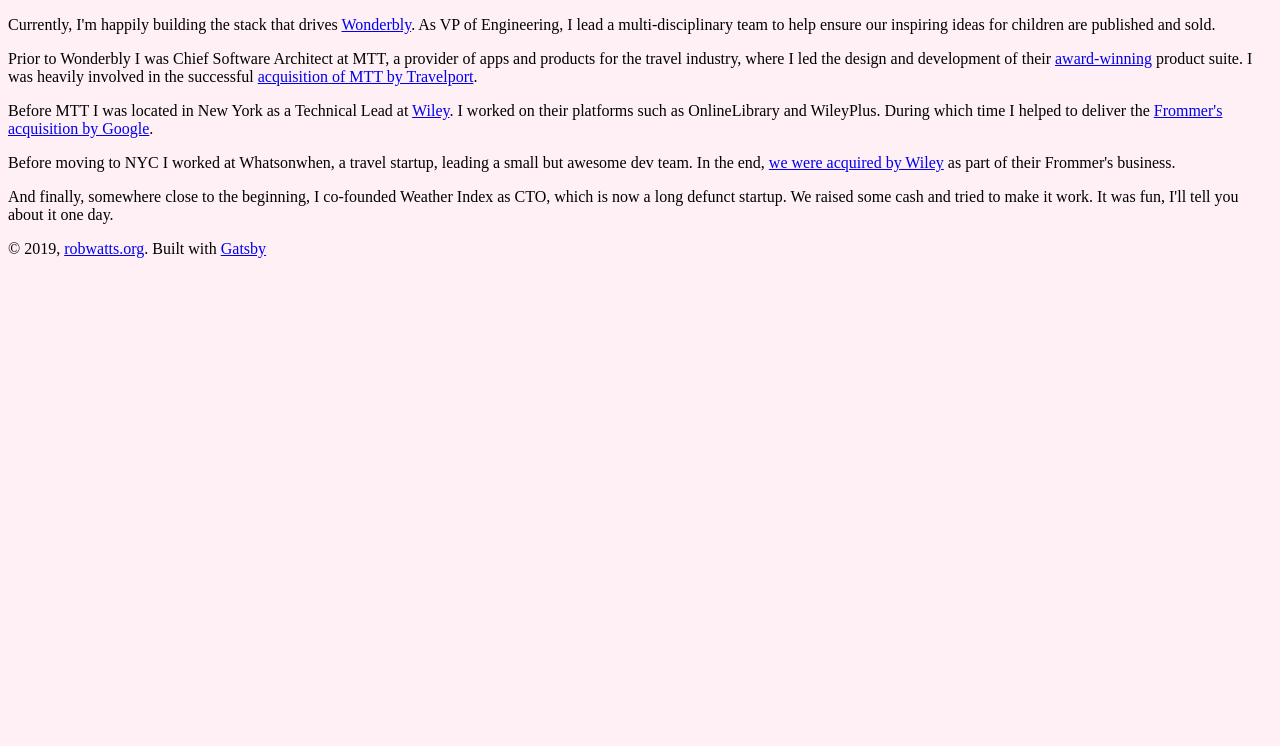
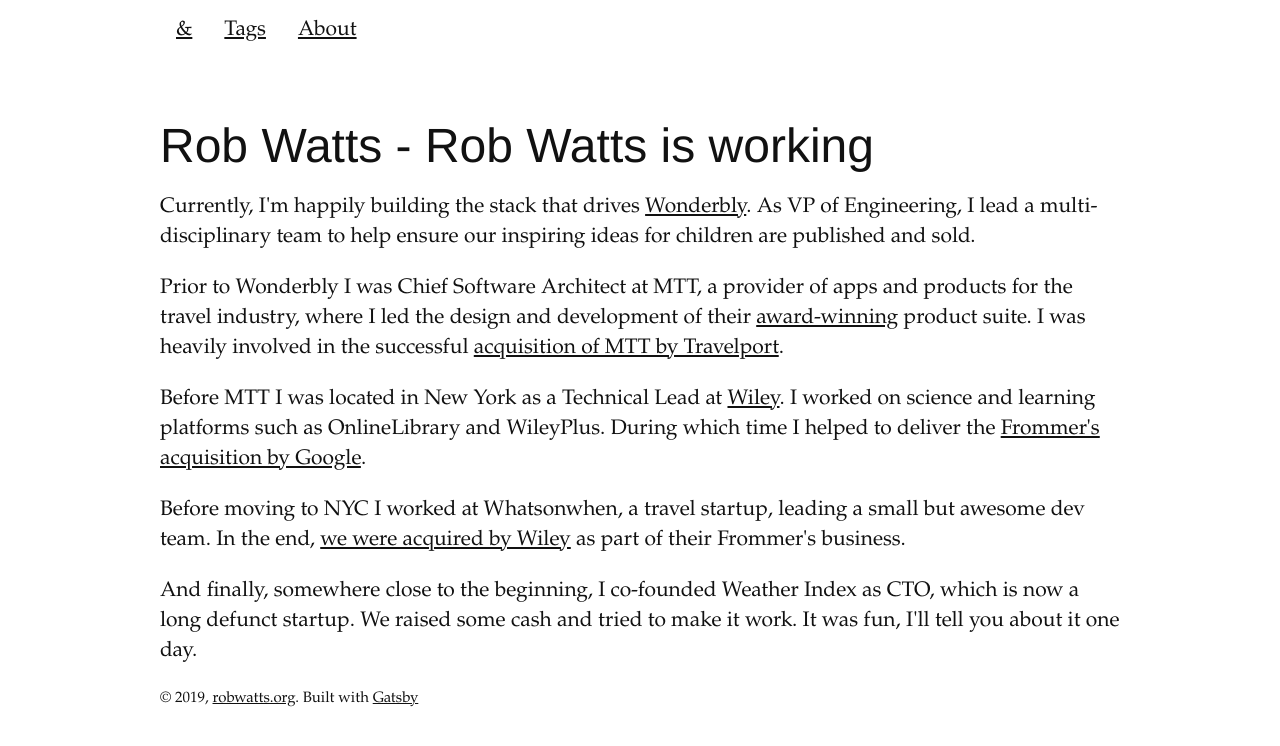
Before and after one commit to robertwatts/robwatts.org, a Gatsby site: page / in a window 1280 px wide. Built offline with nearby package versions, Linux system fonts and the light colour scheme; Gatsby itself is replaced by a stand-in of ours; some packages are replaced by stand-ins of ours.

Commit message:
Installed Typography and basic styles

```diff
--- a/gatsby-browser.js
+++ /dev/null
@@ -1 +0,0 @@
-import "./src/styles/global.css"
--- a/gatsby-config.js
+++ b/gatsby-config.js
@@ -26,6 +26,12 @@
         path: `${__dirname}/src/markdown-pages`
       }
     },
-    'gatsby-transformer-remark'
+    'gatsby-transformer-remark',
+    {
+      resolve: `gatsby-plugin-typography`,
+      options: {
+        pathToConfigModule: `src/utils/typography`,
+      },
+    },
   ],
 }
--- a/package.json
+++ b/package.json
@@ -17,12 +17,16 @@
     "gatsby": "^2.15.36",
     "gatsby-plugin-tslint": "^0.0.2",
     "gatsby-plugin-typescript": "^2.1.12",
+    "gatsby-plugin-typography": "^2.3.17",
     "gatsby-source-filesystem": "^2.1.31",
     "gatsby-transformer-remark": "^2.6.28",
     "react": "^16.10.2",
     "react-dom": "^16.10.2",
     "react-helmet": "^5.2.1",
-    "styled-components": "^4.4.0"
+    "react-typography": "^0.16.19",
+    "styled-components": "^4.4.0",
+    "typography": "^0.16.19",
+    "typography-theme-st-annes": "^0.16.19"
   },
   "devDependencies": {
     "@types/react": "^16.9.5",
--- a/src/components/layout.tsx
+++ b/src/components/layout.tsx
@@ -1,29 +1,65 @@
+import { Link } from 'gatsby';
 import React from 'react';
-import styled from 'styled-components';
 
-const StyledFooter = styled.footer`
-  padding-bottom: 36px;
+import { GlobalStyle, styled } from '../styles/theme';
+
+const StyledNav = styled.nav`
+  ul {
+    list-style-type: none;
+    margin: 0;
+    padding: 0;
+  }
+
+  li {
+    display: inline-block;
+    margin: 16px;
+
+    a {
+      background: none;
+    }
+  }
 `;
 
 interface Props {
-  readonly title?: string;
+  readonly siteTitle: string;
+  readonly pageTitle: string;
 }
 
 export default class extends React.Component<Props> {
   public render() {
-    const {children} = this.props;
+    const { children } = this.props;
 
     return (
       <>
+        <GlobalStyle />
+        <StyledNav className="navigation">
+          <ul>
+            <li>
+              <Link to={`/`}>&</Link>
+            </li>
+            <li>
+              <Link to={`/tags`}>Tags</Link>
+            </li>
+            <li>
+              <Link to={`/about`}>About</Link>
+            </li>
+          </ul>
+        </StyledNav>
+
+        <header className="header">
+          <h1>{this.props.siteTitle} - {this.props.pageTitle}</h1>
+        </header>
+
         <main className="content" role="main">
           {children}
         </main>
-        <StyledFooter className="footer">
+
+        <footer className="footer">
           © {new Date().getFullYear()},{` `}
           <a href="https://robwatts.org">robwatts.org</a>. Built with
           {` `}
           <a href="https://www.gatsbyjs.org">Gatsby</a>
-        </StyledFooter>
+        </footer>
       </>
     );
   }
--- a/src/markdown-pages/index.md
+++ b/src/markdown-pages/index.md
@@ -7,7 +7,7 @@
 
 Prior to Wonderbly I was Chief Software Architect at MTT, a provider of apps and products for the travel industry, where I led the design and development of their [award-winning](https://digital.travelport.com/news/travelport-digital-concierge-live-wins-at-the-mobile-innovation-awards) product suite. I was heavily involved in the successful [acquisition of MTT by Travelport](https://www.phocuswire.com/Travelport-acquires-Mobile-Travel-Technologies-for-Euro-55-million).
 
-Before MTT I was located in New York as a Technical Lead at [Wiley](https://www.wiley.com). I worked on their platforms such as OnlineLibrary and WileyPlus. During which time I helped to deliver the [Frommer's acquisition by Google](https://www.theverge.com/2012/8/13/3240794/google-frommers-acquisition-announcement).
+Before MTT I was located in New York as a Technical Lead at [Wiley](https://www.wiley.com). I worked on science and learning platforms such as OnlineLibrary and WileyPlus. During which time I helped to deliver the [Frommer's acquisition by Google](https://www.theverge.com/2012/8/13/3240794/google-frommers-acquisition-announcement).
 
 Before moving to NYC I worked at Whatsonwhen, a travel startup, leading a small but awesome dev team. In the end, [we were acquired by Wiley](https://www.businesswire.com/news/home/20061018005847/en/Wiley-Acquires-Whatsonwhen-Online-Travel-Content-Services) as part of their Frommer's business.</p>
 
--- a/src/styles/global.css
+++ /dev/null
@@ -1,3 +0,0 @@
-html {
-  background-color: lavenderblush;
-}
--- /dev/null
+++ b/src/styles/theme.ts
@@ -0,0 +1,318 @@
+import styled, { createGlobalStyle, css } from 'styled-components';
+
+export { css, styled };
+
+export const theme = {
+  colors: {
+    black: '#000000',
+    background: '#fffff8',
+    contrast: '#111',
+    contrastLightest: '#dad9d9',
+    accent: 'red',
+    white: '#ffffff',
+  },
+};
+
+const reset = () => `
+html {
+  box-sizing: border-box;
+  margin: 0;
+  padding: 0;
+}
+
+*, *::before, *::after {
+  box-sizing: inherit;
+}
+
+body {
+  margin: 0 !important;
+  padding: 0;
+}
+
+::selection {
+  background-color: ${theme.colors.contrastLightest};
+  color: rgba(0, 0, 0, 0.70);
+}
+
+a.anchor, a.anchor:hover, a.anchor:link {
+  background: none !important;
+}
+
+figure {
+  a.gatsby-resp-image-link {
+    background: none;
+  }
+
+  span.gatsby-resp-image-wrapper {
+    max-width: 100% !important;
+  }
+}
+`;
+
+// These style are based on https://edwardtufte.github.io/tufte-css/
+const styles = () => `
+html {
+  font-size: 15px;
+}
+
+body {
+  width: 87.5%;
+  margin-left: auto;
+  margin-right: auto;
+  padding-left: 12.5%;
+  font-family: Palatino, 'Palatino Linotype', 'Palatino LT STD', 'Book Antiqua', Georgia, serif;
+  background-color: white;
+  color: #111;
+  max-width: 1400px;
+}
+
+h1 {
+  font-weight: 400;
+  margin-top: 4rem;
+  margin-bottom: 1.5rem;
+  font-size: 3.2rem;
+  line-height: 1;
+}
+
+h2 {
+  font-style: italic;
+  font-weight: 400;
+  margin-top: 2.1rem;
+  margin-bottom: 1.4rem;
+  font-size: 2.2rem;
+  line-height: 1;
+}
+
+h3 {
+  font-style: italic;
+  font-weight: 400;
+  font-size: 1.7rem;
+  margin-top: 2rem;
+  margin-bottom: 1.4rem;
+  line-height: 1;
+}
+
+hr {
+  display: block;
+  height: 1px;
+  width: 55%;
+  border: 0;
+  border-top: 1px solid #ccc;
+  margin: 1em 0;
+  padding: 0;
+}
+
+article {
+  position: relative;
+  padding: 5rem 0rem;
+}
+
+section {
+  padding-top: 1rem;
+  padding-bottom: 1rem;
+}
+
+p,
+ol,
+ul {
+  font-size: 1.4rem;
+  line-height: 2rem;
+}
+
+p {
+  margin-top: 1.4rem;
+  margin-bottom: 1.4rem;
+  padding-right: 0;
+  vertical-align: baseline;
+}
+
+blockquote {
+  font-size: 1.4rem;
+}
+
+blockquote p {
+  width: 55%;
+  margin-right: 40px;
+}
+
+blockquote footer {
+  width: 55%;
+  font-size: 1.1rem;
+  text-align: right;
+}
+
+section > p,
+section > footer,
+section > table {
+  width: 55%;
+}
+
+section > ol,
+section > ul {
+  width: 50%;
+  -webkit-padding-start: 5%;
+}
+
+li:not(:first-child) {
+  margin-top: 0.25rem;
+}
+
+figure {
+  padding: 0;
+  border: 0;
+  font-size: 100%;
+  font: inherit;
+  vertical-align: baseline;
+  max-width: 55%;
+  -webkit-margin-start: 0;
+  -webkit-margin-end: 0;
+  margin: 0 0 3em 0;
+}
+
+figcaption {
+  float: right;
+  clear: right;
+  margin-top: 0;
+  margin-bottom: 0;
+  font-size: 1.1rem;
+  line-height: 1.6;
+  vertical-align: baseline;
+  position: relative;
+  max-width: 40%;
+}
+
+figure.fullwidth figcaption {
+  margin-right: 24%;
+}
+
+a:link,
+a:visited {
+  color: inherit;
+}
+
+img {
+  max-width: 100%;
+}
+
+div.fullwidth,
+table.fullwidth {
+  width: 100%;
+}
+
+div.table-wrapper {
+  overflow-x: auto;
+  font-family: 'Trebuchet MS', 'Gill Sans', 'Gill Sans MT', sans-serif;
+}
+
+code {
+  font-family: Consolas, 'Liberation Mono', Menlo, Courier, monospace;
+  font-size: 1rem;
+  line-height: 1.42;
+}
+
+h1 > code,
+h2 > code,
+h3 > code {
+  font-size: 0.8em;
+}
+
+pre.code {
+  font-size: 0.9rem;
+  width: 52.5%;
+  margin-left: 2.5%;
+  overflow-x: auto;
+}
+
+pre.code.fullwidth {
+  width: 90%;
+}
+
+.fullwidth {
+  max-width: 100%;
+  clear: both;
+}
+
+.iframe-wrapper {
+  position: relative;
+  padding-bottom: 56.25%; /* 16:9 */
+  padding-top: 25px;
+  height: 0;
+}
+
+.iframe-wrapper iframe {
+  position: absolute;
+  top: 0;
+  left: 0;
+  width: 100%;
+  height: 100%;
+}
+
+@media (max-width: 760px) {
+  body {
+    width: 84%;
+    padding-left: 8%;
+    padding-right: 8%;
+  }
+
+  hr,
+  section > p,
+  section > footer,
+  section > table {
+    width: 100%;
+  }
+
+  pre.code {
+    width: 97%;
+  }
+
+  section > ol {
+    width: 90%;
+  }
+
+  section > ul {
+    width: 90%;
+  }
+
+  figure {
+    max-width: 90%;
+  }
+
+  figcaption,
+  figure.fullwidth figcaption {
+    margin-right: 0%;
+    max-width: none;
+  }
+
+  blockquote {
+    margin-left: 1.5em;
+    margin-right: 0em;
+  }
+
+  blockquote p,
+  blockquote footer {
+    width: 100%;
+  }
+
+  label.margin-toggle:not(.sidenote-number) {
+    display: inline;
+  }
+
+  label {
+    cursor: pointer;
+  }
+
+  div.table-wrapper,
+  table {
+    width: 85%;
+  }
+
+  img {
+    width: 100%;
+  }
+}
+`;
+
+export const GlobalStyle = createGlobalStyle`
+${reset()}
+${styles()}
+`;
--- a/src/templates/markdownTemplate.tsx
+++ b/src/templates/markdownTemplate.tsx
@@ -11,10 +11,11 @@
 export default class MarkdownTemplate extends React.Component<Props> {
   public render() {
     const content = this.props.data.markdownRemark;
+    const pageTitle = this.props.data.markdownRemark.frontmatter.title;
     const siteTitle = this.props.data.site.siteMetadata.title;
 
     return (
-      <Layout title={siteTitle}>
+      <Layout siteTitle={siteTitle} pageTitle={pageTitle}>
         <Head title={content.frontmatter.title} />
         <div dangerouslySetInnerHTML={{ __html: content.html }} />
       </Layout>
--- /dev/null
+++ b/src/utils/typography.js
@@ -0,0 +1,6 @@
+import Typography from 'typography';
+import stAnnesTheme from 'typography-theme-st-annes';
+const typography = new Typography(
+  stAnnesTheme
+);
+export default typography;
```
Also changed, not shown: README.md, 2 other files.
